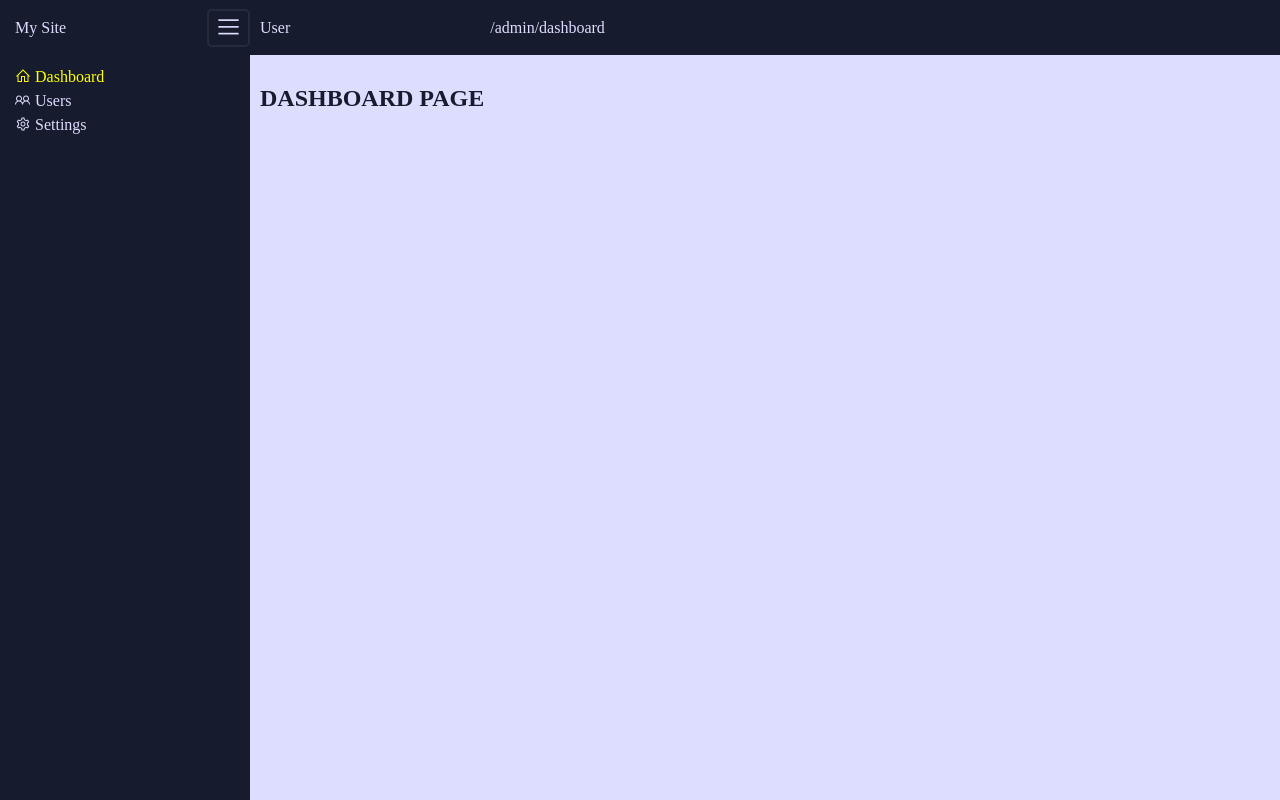
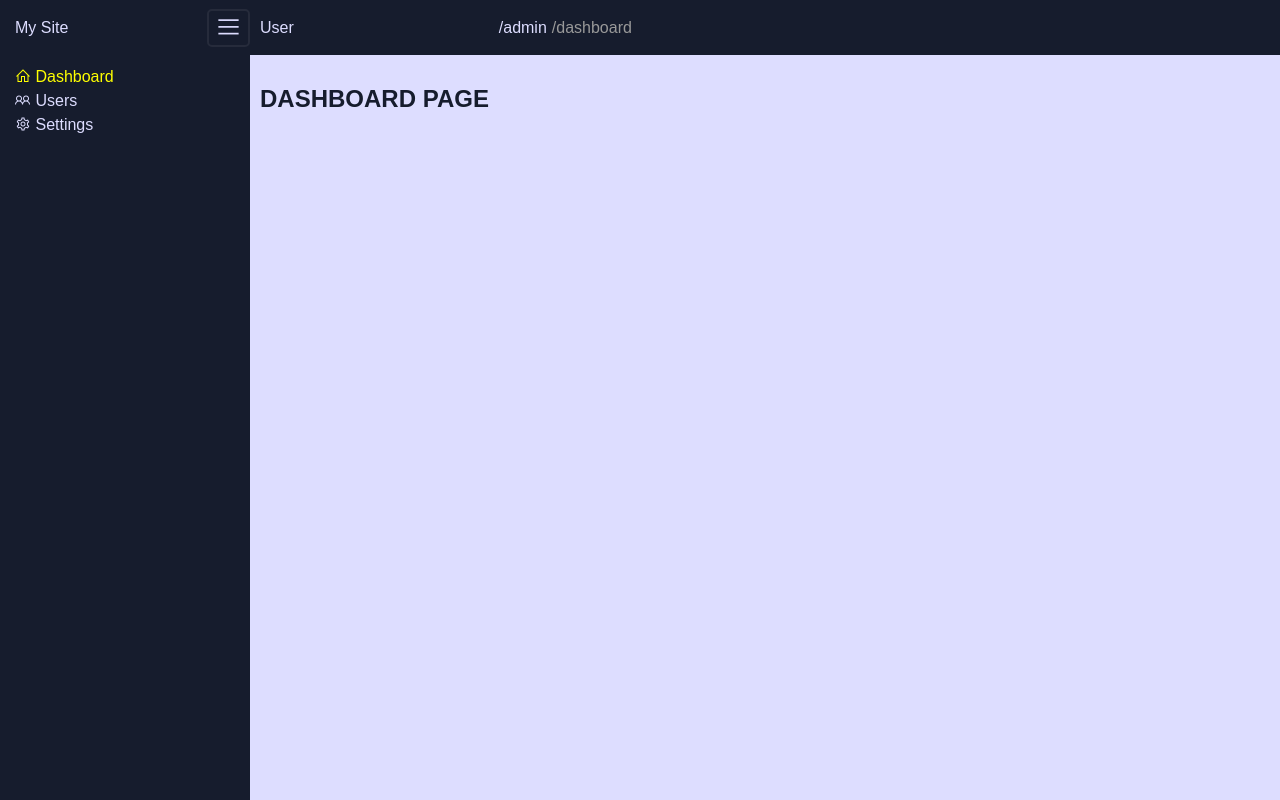
Before and after one commit to VagharshakGasparyan/web-admin-next, a Next.js app: page /admin/dashboard in a window 1280 px wide. Built offline with nearby package versions, Linux system fonts and the light colour scheme.

Commit message:
add breadcrumb

```diff
--- a/src/app/admin/_layouts/adm_header.js
+++ b/src/app/admin/_layouts/adm_header.js
@@ -2,10 +2,16 @@
 
 
 import {useRouter, redirect, usePathname} from 'next/navigation';
+import {lsGet, lsSet} from "@/functions/ls";
+import BreadCrumb from "@/app/admin/_layouts/breadcrumb";
 // export const revalidate = 200;
 
-export default function AdmHeader({toggleSidebar}) {
+export default function AdmHeader({}) {
     const pathname = usePathname();
+    const toggleSidebar = ()=>{
+        let sidebarOpen = lsGet("_set", true, "sidebarOpen");
+        lsSet("_set", !sidebarOpen, "sidebarOpen");
+    };
     return (
         <header className={"admin-header"}>
             <div style={{width:"250px",display:"flex", alignItems:"center"}}>
@@ -13,7 +19,8 @@ export default function AdmHeader({toggleSidebar}) {
 
                 <button type={"button"} onClick={toggleSidebar} className={"la la-reorder btn-reorder"}></button>
             </div>
-            <div className={"d-flex"} style={{flex:"1", alignItems:"center",padding:"0 10px"}}>User<span style={{display:"inline-block", width:"200px"}}></span> {pathname}</div>
+            <div className={"d-flex"} style={{flex:"1", alignItems:"center",padding:"0 10px"}}>User
+                <span style={{display:"inline-block", width:"200px"}}></span> <BreadCrumb/></div>
         </header>
     );
 }
--- a/src/app/admin/_layouts/adm_sidebar.js
+++ b/src/app/admin/_layouts/adm_sidebar.js
@@ -3,12 +3,16 @@
 
 import {useRouter, redirect, usePathname} from 'next/navigation';
 import {useEffect, useState} from "react";
+import {lsGet} from "@/functions/ls";
 // export const revalidate = 200;
 
-export default function AdmSidebar({isOpen}) {
+export default function AdmSidebar({}) {
     const router = useRouter();
     const pathname = usePathname();
     const pats = pathname.split("/");
+    const isOpen = ()=>{
+        return lsGet("_set", true, "sidebarOpen");
+    }
     // console.log(pathname, pats);
     const myBoards = () => {
         let boards = [{r: "dashboard", c: "la la-home"}, {r: "users", c: "la la-users"}, {r: "settings", c: "la la-cog"}];
@@ -20,7 +24,7 @@ export default function AdmSidebar({isOpen}) {
         })
     };
     return (
-        <div className={"admin-sidebar"} style={isOpen ? {marginLeft: 0} : {marginLeft: "-250px"}}>
+        <div className={"admin-sidebar"} style={isOpen() ? {marginLeft: 0} : {marginLeft: "-250px"}}>
             {/*<a onClick={()=>{*/}
             {/*    router.push("/admin/dashboard");*/}
             {/*}} className={"sidebar la la-home " + (pats[2] === ("dashboard") ? "selected" : "")} href={"#"}> Dashboard routov</a>*/}
--- a/src/app/admin/_layouts/admin.js
+++ b/src/app/admin/_layouts/admin.js
@@ -11,32 +11,29 @@ import {lsGet, lsSet} from "@/functions/ls";
 export default function Admin({children}) {
     // console.log("****************************");
     // const [sidebarOpen, setSidebarOpen] = useState(lsGet("_set", true, "sidebarOpen"));
-    const [sidebarOpen, setSidebarOpen] = useState(true);
     const [initialised, setInitialised] = useState(false);
 
+    const [state, setState] = useState(false);
+
+
     useEffect(()=>{
-        setSidebarOpen(lsGet("_set", true, "sidebarOpen"));
         setInitialised(true);
     }, []);
 
-    const toggleSidebar = ()=>{
-        lsSet("_set", !sidebarOpen, "sidebarOpen");
-        setSidebarOpen(!sidebarOpen);
+    useEffect(()=>{
+        global.updateState = ()=>{
+            setState(!state);
+        }
+    },[state]);
 
-    };
     const pathname = usePathname();
-    const myBoards = () => {
-        let boards = ["dashboard", "users", "products"];
-        return boards.map((board) => {
-            return <a href={"/admin/" + board}>{board.charAt(0).toUpperCase() + board.slice(1)}</a>;
-        })
-    };
+
     return (
         initialised ?
         <>
-            <AdmHeader toggleSidebar={toggleSidebar} />
+            <AdmHeader />
             <section className={"admin-section"}>
-                <AdmSidebar isOpen={sidebarOpen} />
+                <AdmSidebar />
                 <main className={"admin-main"}>
                     {children}
                 </main>
--- /dev/null
+++ b/src/app/admin/_layouts/breadcrumb.js
@@ -0,0 +1,29 @@
+'use client'
+
+
+import {useRouter, redirect, usePathname} from 'next/navigation';
+// import {lsGet, lsSet} from "@/functions/ls";
+
+export default function BreadCrumb({}) {
+    const router = useRouter();
+    const pathname = usePathname();
+    const brc = ()=>{
+        let paths = pathname.split("/");
+        paths = paths.filter((path)=>{
+            return path;
+        });
+        return paths.map((path, index) => {
+            let r_path = paths.slice(0, index + 1).join("/");
+            return (index < paths.length - 1)
+                ? <a key={"path_" + index} className={"sidebar"}
+                  onClick={()=>{ router.push("/" + r_path); }}>/{path}</a>
+                : <span key={"path_" + index} style={{color:"#999"}}>/{path}</span>;
+        });
+    };
+
+    return (
+        <div>
+            {brc()}
+        </div>
+    );
+}
--- a/src/app/admin/admin.css
+++ b/src/app/admin/admin.css
@@ -15,6 +15,7 @@ body{
     display: flex;
     flex-direction: column;
     min-height: 100vh;
+    font-family: sans-serif;
 }
 .admin-header{
     position: relative;
--- a/src/functions/ls.js
+++ b/src/functions/ls.js
@@ -55,6 +55,9 @@ function lsSet(localStorageKey, value, jsonKey = null) {
             val1[jsonKey] = value;
             localStorage.setItem(localStorageKey, JSON.stringify(val1));
             saveToGlobal(["ls", localStorageKey, jsonKey], value, global);
+            if("updateState" in global){
+                global.updateState();
+            }
             return true;
         }catch (e) {
             return false;
@@ -62,7 +65,14 @@ function lsSet(localStorageKey, value, jsonKey = null) {
     }
     localStorage.setItem(localStorageKey, value);
     saveToGlobal(["ls", localStorageKey], value, global);
+    if("updateState" in global){
+        global.updateState();
+    }
     return true;
 }
 
+function varSet() {
+
+}
+
 module.exports = {lsGet, lsSet};
```
